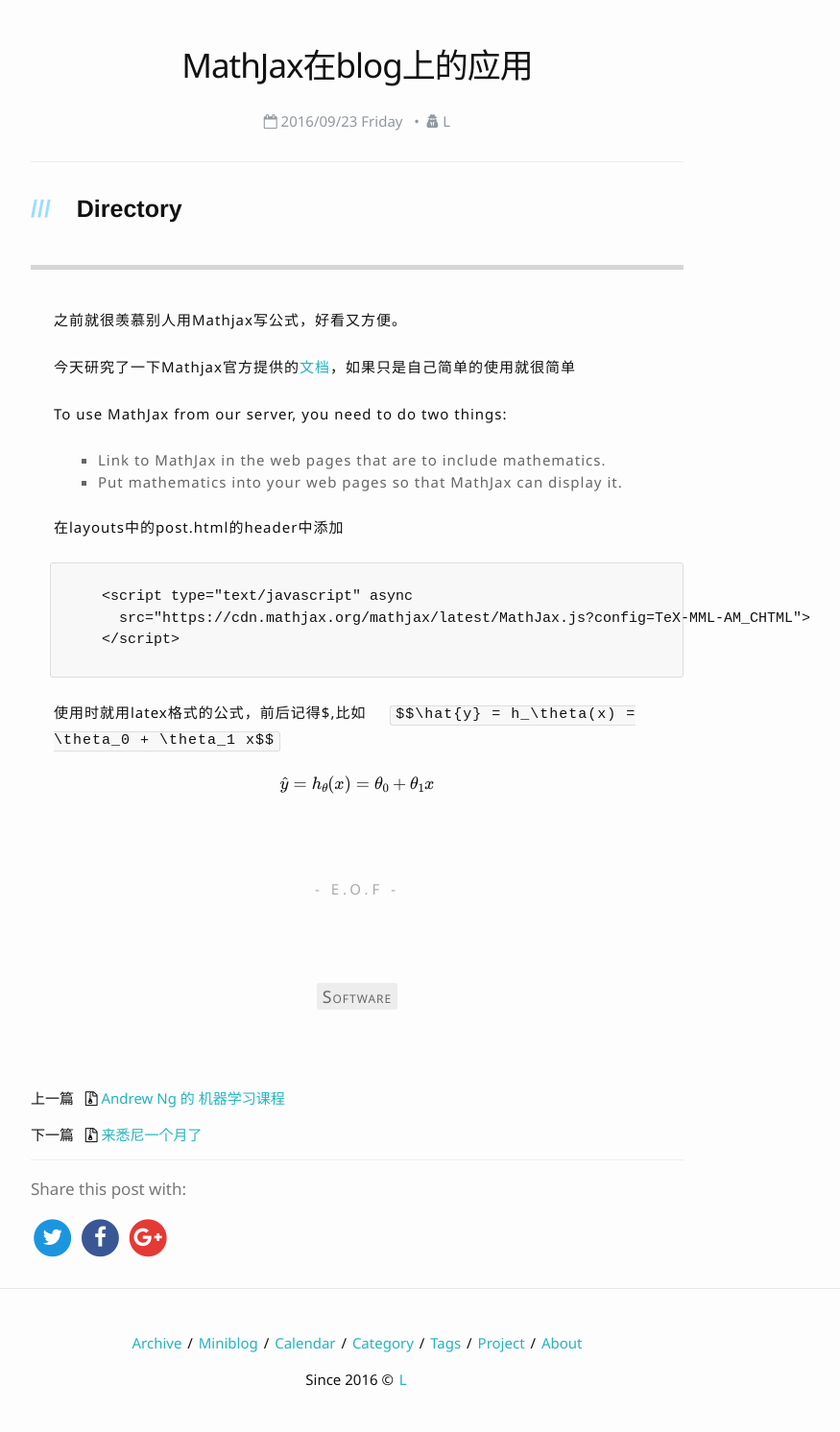
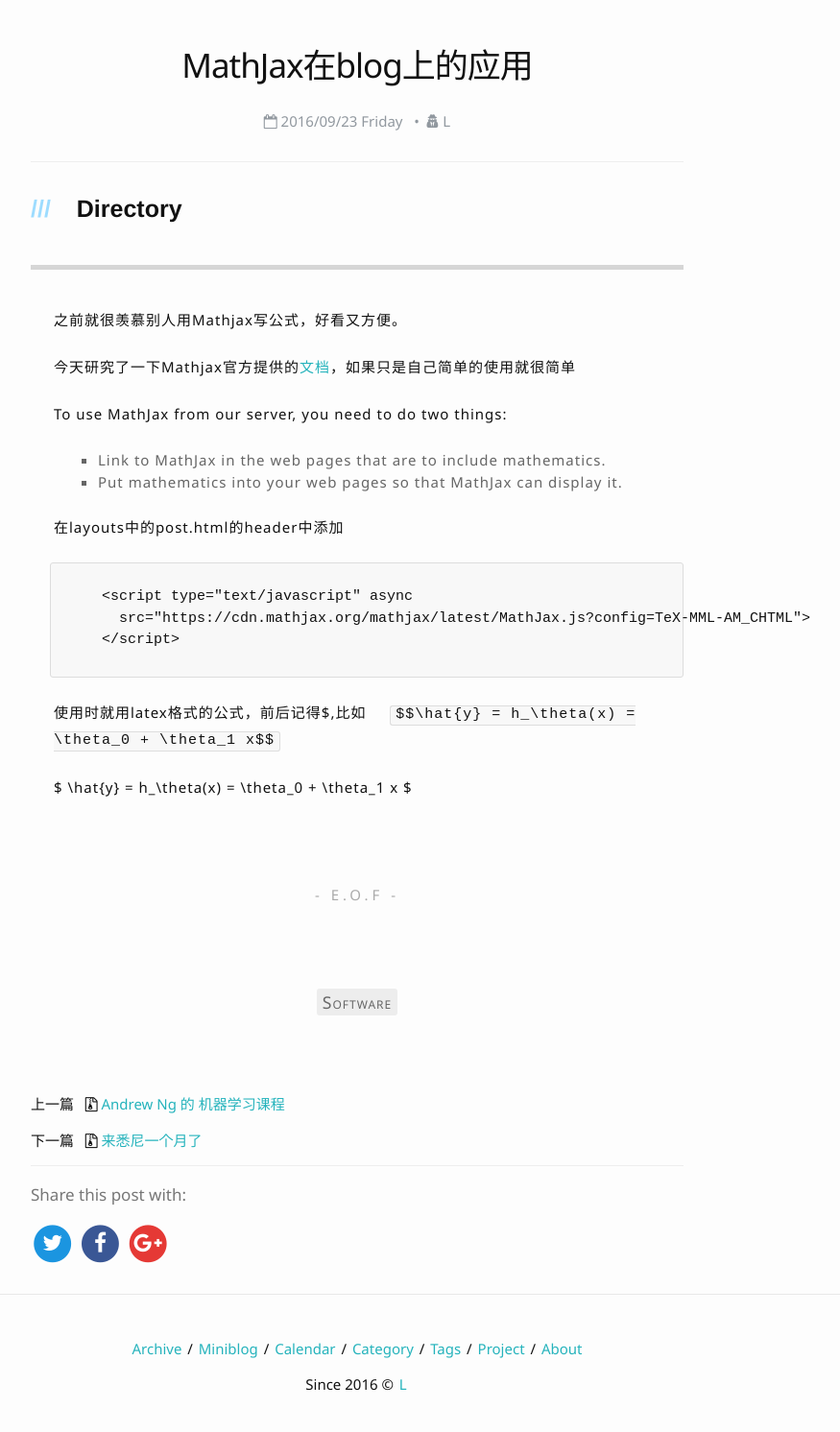
Before and after one commit to liuyanfight/liuyanfight.github.io, a Jekyll site: the page built from _posts/2016-09-23-MathJax.md, in a window 1280 px wide. Shown: the whole page at 96% size, without its empty margins (268-1143 px from the left). Built offline with Jekyll 4.4.1, drawn with Linux system fonts in a browser that asks for light colours; nearby versions of some CDN libraries; formulas are drawn with MathJax 3; comment, search, counter and statistics services are not loaded.

```diff
--- a/_posts/2016-09-23-MathJax.md
+++ b/_posts/2016-09-23-MathJax.md
@@ -28,4 +28,4 @@ To use MathJax from our server, you need to do two things:
 使用时就用latex格式的公式，前后记得$,比如
 `$$\hat{y} = h_\theta(x) = \theta_0 + \theta_1 x$$`
 
-$$\hat{y} = h_\theta(x) = \theta_0 + \theta_1 x$$
+$ \hat{y} = h_\theta(x) = \theta_0 + \theta_1 x $
```
